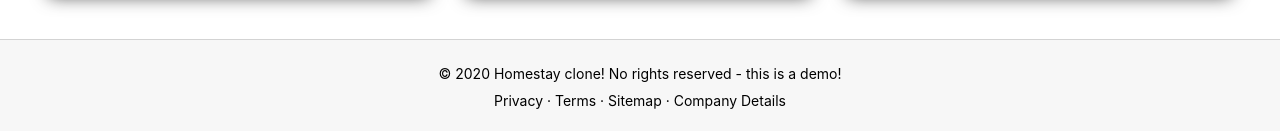
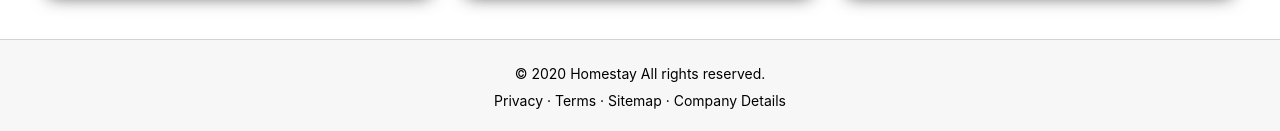
Before and after one commit to Ericnunez/Homestay, a React (Create React App) app in the folder client/: page / in a window 1280 px wide. Shown: the part 1462-1593 px from the top of the page. Built offline with nearby package versions, Linux system fonts and the light colour scheme.

Commit message:
updated footer content

```diff
--- a/client/src/components/Footer/Footer.jsx
+++ b/client/src/components/Footer/Footer.jsx
@@ -4,7 +4,7 @@ import "./footer.css";
 const Footer = () => {
   return (
     <div className="footer">
-      <p>© 2020 Homestay clone! No rights reserved - this is a demo!</p>
+      <p>© 2020 Homestay All rights reserved.</p>
       <p>Privacy · Terms · Sitemap · Company Details</p>
     </div>
   );
```
